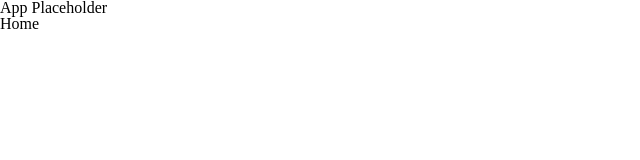
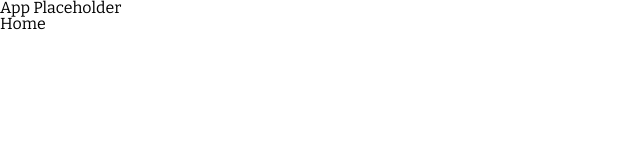
Before and after one commit to profydev/reddit-timer-daniel-moderiano, a React (Create React App) app: page / in a window 1280 px wide. Shown: the top 160 px of the page, without its empty margins (0-640 px from the left). Built offline with nearby package versions, Linux system fonts and the light colour scheme.

Commit message:
Add font-face declarations to globalStyles

```diff
--- a/src/globalStyles.js
+++ b/src/globalStyles.js
@@ -5,6 +5,45 @@ const GlobalStyles = createGlobalStyle`
    v2.0 | 20110126
    License: none (public domain)
 */
+
+  /** Montserrat Regular **/
+  @font-face {
+    font-family: "Montserrat";
+    font-weight: 400;
+    font-style: normal;
+    src: url("/fonts/Montserrat-Regular.woff2") format("woff2"), url("/fonts/Montserrat-Regular.woff") format("woff");
+  }
+
+  /** Montserrat Medium **/
+  @font-face {
+    font-family: "Montserrat";
+    font-weight: 500;
+    font-style: normal;
+    src: url("/fonts/Montserrat-Medium.woff2") format("woff2"), url("/fonts/Montserrat-Medium.woff") format("woff");
+  }
+
+  /** Montserrat SemiBold **/
+  @font-face {
+    font-family: "Montserrat";
+    font-weight: 600;
+    font-style: normal;
+    src: url("/fonts/Montserrat-SemiBold.woff2") format("woff2"), url("/fonts/Montserrat-SemiBold.woff") format("woff");
+  }
+
+  /** Montserrat Bold **/
+  @font-face {
+    font-family: "Montserrat";
+    font-weight: 700;
+    font-style: normal;
+    src: url("Montserrat-Bold.woff2") format("woff2"), url("Montserrat-Bold.woff") format("woff");
+  }
+
+  /** Bitter Regular **/
+  @font-face {
+    font-family: "Bitter";
+    src: url("/fonts/Bitter-Regular.woff2") format("woff2"),
+         url("/fonts/Bitter-Regular.woff") format("woff");
+  }
 
   html, body, div, span, applet, object, iframe,
   h1, h2, h3, h4, h5, h6, p, blockquote, pre,
@@ -25,6 +64,7 @@ const GlobalStyles = createGlobalStyle`
     font-size: 100%;
     font: inherit;
     vertical-align: baseline;
+    font-family: 'Bitter';
   }
   /* HTML5 display-role reset for older browsers */
   article, aside, details, figcaption, figure,
```
